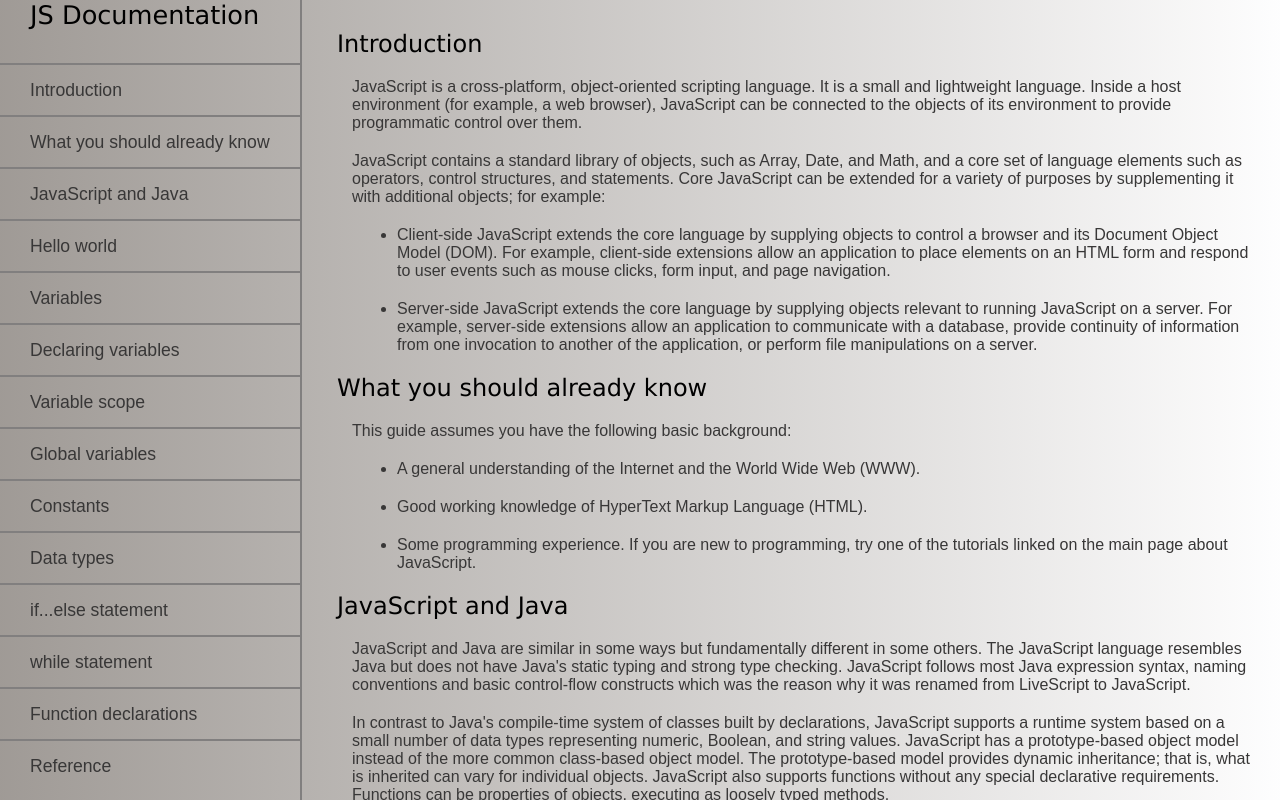
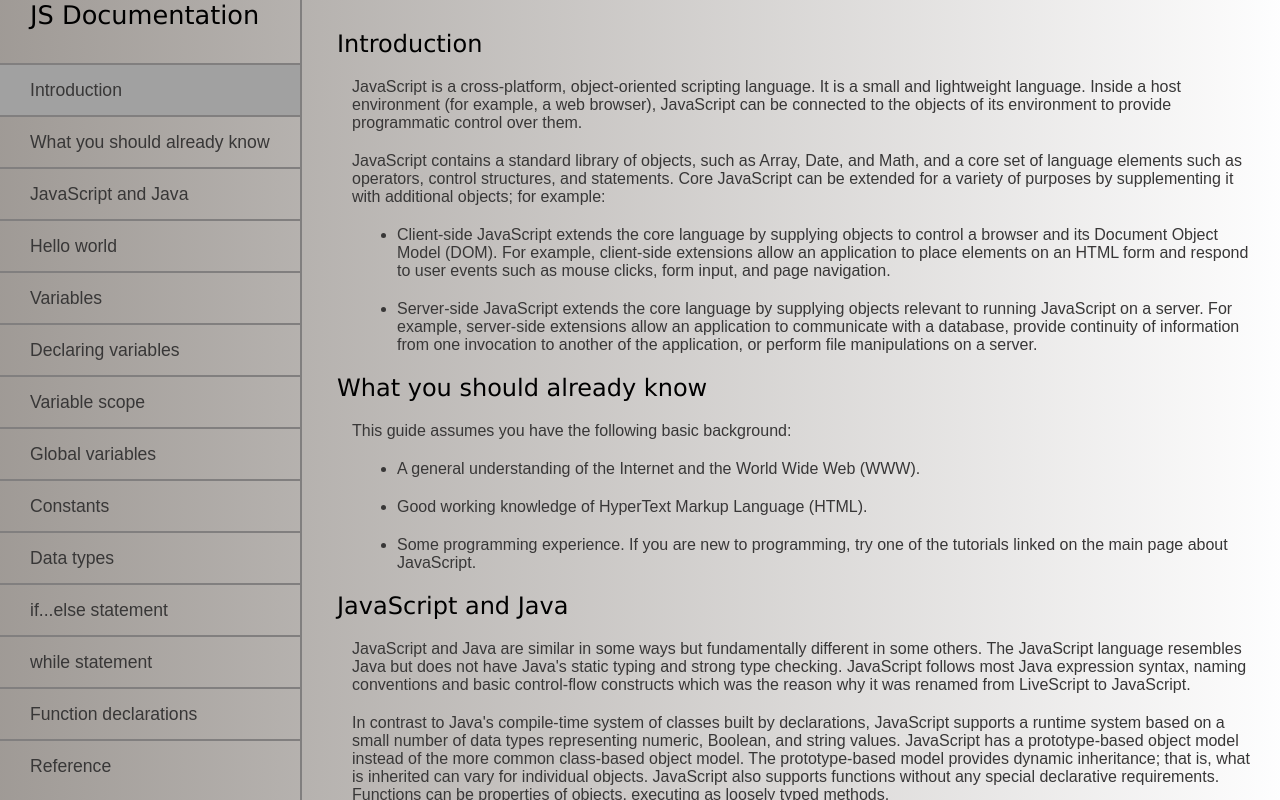
Before and after one commit to Khalid-24/Technical-Document, a plain HTML site: page index.html in a window 1280 px wide. In both pictures the pointer is over the link "Introduction". Drawn offline with Linux system fonts and the light colour scheme.

Commit message:
Update styles.css

```diff
--- a/styles.css
+++ b/styles.css
@@ -108,6 +108,10 @@ li{
 
 }
 
+.nav-bar a:hover{
+    background-color: #a1a1a1;
+}
+
 .nav-bar a:visited{
     color: rgb(56, 55, 55);
 }
```
